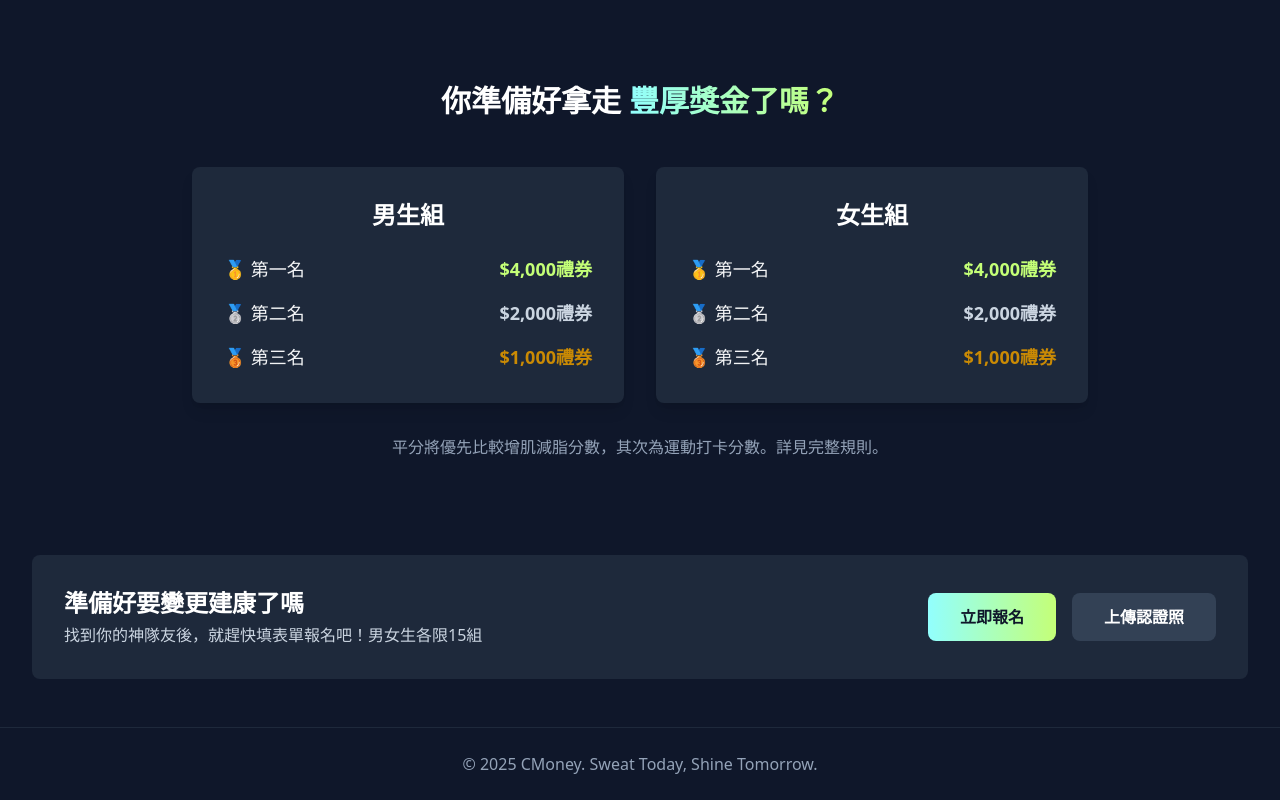
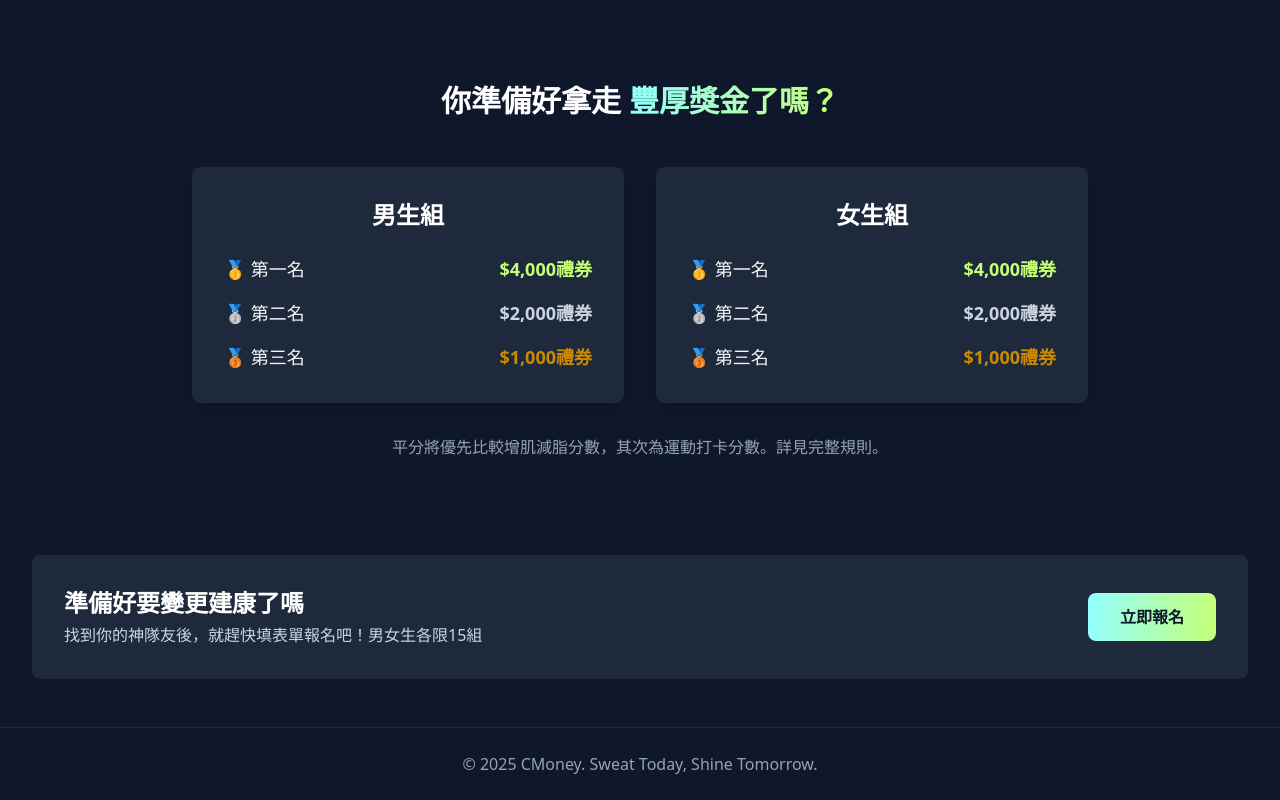
Before and after one commit to LouieWeng/cmoney-fitness-challenge, a React (Vite) app: page /#/ in a window 1280 px wide. Shown: the part 2069-2869 px from the top of the page. Built offline with nearby package versions, Linux system fonts and the light colour scheme.

Commit message:
Hide upload btn

```diff
--- a/pages/HomePage.tsx
+++ b/pages/HomePage.tsx
@@ -156,9 +156,9 @@ const HomePage: React.FC = () => {
                 <a href={"https://forms.gle/RjWVDVjESkKVapJf6"} target="_blank" rel="noopener noreferrer" className="inline-block bg-gradient-to-r from-[#92FFFE] to-[#C4FF77] text-slate-900 font-bold py-3 px-8 rounded-lg hover:brightness-110 transition-all">
                     立即報名
                 </a>
-                <a href={"https://drive.google.com/drive/u/0/folders/1d-JmO9mOgzwFn-2AMeuIUuh-IM_5qSrv"} target="_blank" rel="noopener noreferrer" className="inline-block bg-slate-700 text-white font-bold py-3 px-8 rounded-lg hover:bg-slate-600 transition-colors">
+                {/*<a href={"https://drive.google.com/drive/u/0/folders/1d-JmO9mOgzwFn-2AMeuIUuh-IM_5qSrv"} target="_blank" rel="noopener noreferrer" className="inline-block bg-slate-700 text-white font-bold py-3 px-8 rounded-lg hover:bg-slate-600 transition-colors">
                     上傳認證照
-                </a>
+                </a>*/}
             </div>
         </div>
       </section>
--- a/pages/RankingPage.tsx
+++ b/pages/RankingPage.tsx
@@ -71,9 +71,9 @@ const RankingPage: React.FC = () => {
                 <a href={"https://forms.gle/RjWVDVjESkKVapJf6"} target="_blank" rel="noopener noreferrer" className="inline-block bg-gradient-to-r from-[#92FFFE] to-[#C4FF77] text-slate-900 font-bold py-3 px-8 rounded-lg hover:brightness-110 transition-all">
                     立即報名
                 </a>
-                <a href={"https://drive.google.com/drive/u/0/folders/1d-JmO9mOgzwFn-2AMeuIUuh-IM_5qSrv"} target="_blank" rel="noopener noreferrer" className="inline-block bg-slate-700 text-white font-bold py-3 px-8 rounded-lg hover:bg-slate-600 transition-colors">
+                {/*<a href={"https://drive.google.com/drive/u/0/folders/1d-JmO9mOgzwFn-2AMeuIUuh-IM_5qSrv"} target="_blank" rel="noopener noreferrer" className="inline-block bg-slate-700 text-white font-bold py-3 px-8 rounded-lg hover:bg-slate-600 transition-colors">
                     上傳認證照
-                </a>
+                </a>*/}
             </div>
         </div>
       </section>
```
